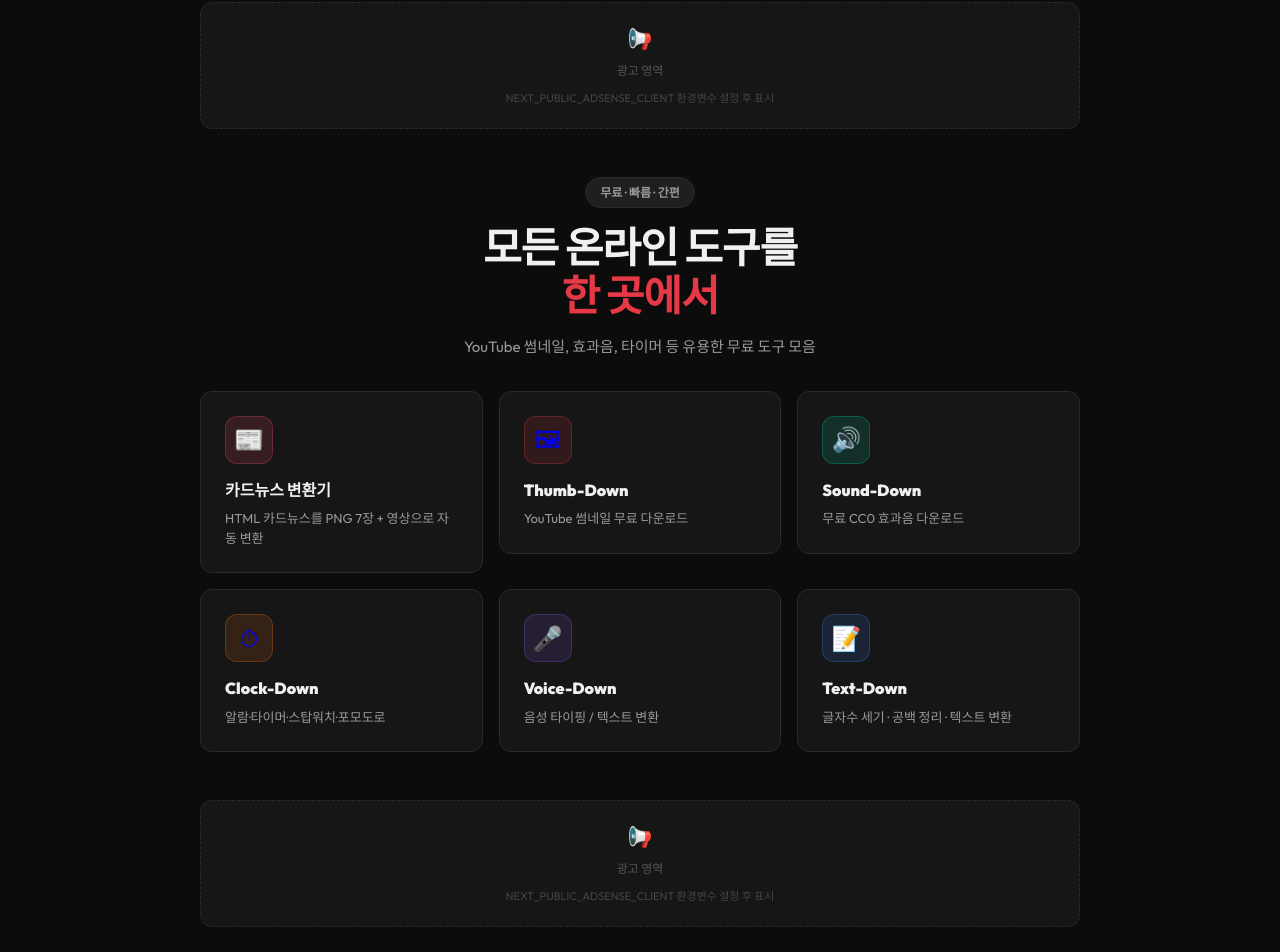
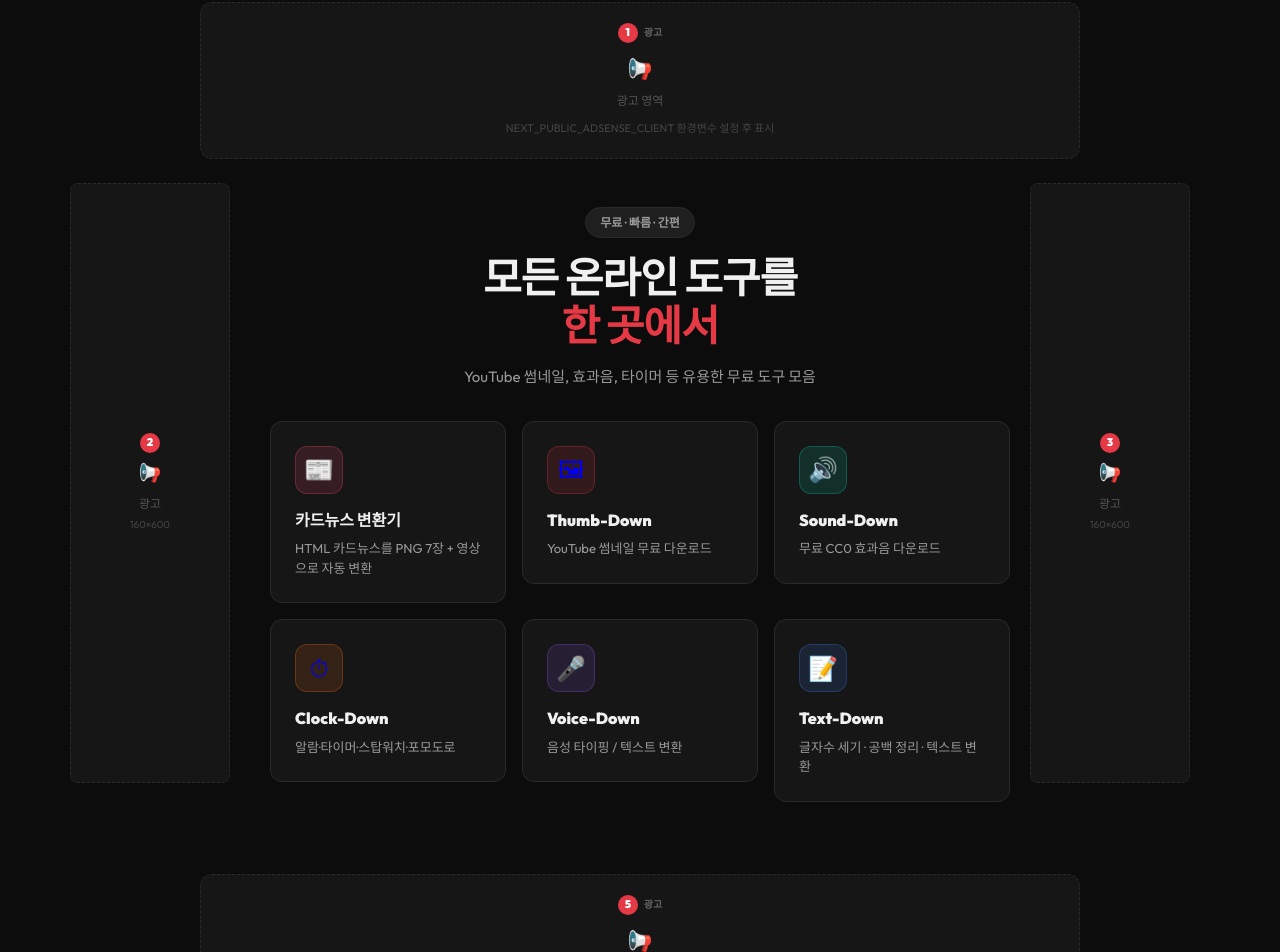
Before and after one commit to mintimjang33/cardnews-converter, a Next.js app: page / in a window 1280 px wide. Shown: the part 95-1047 px from the top of the page. Built offline with nearby package versions, Linux system fonts and the light colour scheme; no server answers.

Commit message:
Add files via upload

```diff
--- a/pages/index.js
+++ b/pages/index.js
@@ -3,7 +3,7 @@ import Head from 'next/head'
 import Link from 'next/link'
 import Header from '../components/Header'
 import Footer from '../components/Footer'
-import { AdSlot } from '../components/AdSlot'
+import { AdSlot, SidebarAd } from '../components/AdSlot'
 
 const TOOLS = [
   {
@@ -58,10 +58,14 @@ const I18N = {
 
 export default function Home() {
   const [lang, setLang] = useState('ko')
+  const [adsOn, setAdsOn] = useState(true)
 
   useEffect(() => {
     const saved = localStorage.getItem('dt_lang')
     if (saved === 'en' || saved === 'ko') setLang(saved)
+    fetch('/api/settings/get').then(r => r.json()).then(d => {
+      if (d.adsOn !== undefined) setAdsOn(d.adsOn)
+    }).catch(() => {})
   }, [])
 
   const toggleLang = () => {
@@ -71,6 +75,7 @@ export default function Home() {
   }
 
   const t = I18N[lang]
+
   return (
     <>
       <Head>
@@ -84,12 +89,16 @@ export default function Home() {
 
       <Header lang={lang} onToggleLang={toggleLang} siteName="DownTools" siteHref="/" />
 
-      <div className="wrap">
-        {/* 상단 광고 */}
-        <div style={{ marginTop: 24 }}>
-          <AdSlot slot={process.env.NEXT_PUBLIC_AD_SLOT_TOP || '1111111111'} label={t.adLabel} />
+      {adsOn && (
+        <div className="wrap" style={{ marginTop: 24 }}>
+          <AdSlot slot={process.env.NEXT_PUBLIC_AD_SLOT_TOP || '1111111111'} number={1} label={t.adLabel} />
         </div>
+      )}
 
+      <div className="page-layout">
+        {adsOn && <aside className="sidebar"><SidebarAd slot={process.env.NEXT_PUBLIC_AD_SLOT_LEFT || '5555555555'} number={2} label={t.adLabel} /></aside>}
+
+        <main className="main-content" style={{ padding: '0 20px' }}>
           {/* 히어로 */}
           <section className="hero">
             <div className="hero-badge">{t.badge}</div>
@@ -98,7 +107,7 @@ export default function Home() {
           </section>
 
           {/* 툴 그리드 */}
-        <div style={{ display: 'grid', gridTemplateColumns: 'repeat(auto-fill, minmax(260px, 1fr))', gap: 16, marginBottom: 48 }}>
+          <div style={{ display: 'grid', gridTemplateColumns: 'repeat(auto-fill, minmax(220px, 1fr))', gap: 16, marginBottom: 48 }}>
             {TOOLS.map(tool => (
               <Link key={tool.href} href={tool.coming ? '#' : tool.href}
                 style={{ textDecoration: 'none', pointerEvents: tool.coming ? 'none' : 'auto' }}>
@@ -107,7 +116,6 @@ export default function Home() {
                   borderRadius: 'var(--radius)', padding: 24,
                   transition: 'all 0.2s', cursor: tool.coming ? 'default' : 'pointer',
                   opacity: tool.coming ? 0.5 : 1,
-                ':hover': { borderColor: tool.color }
                 }}
                   onMouseEnter={e => { if (!tool.coming) e.currentTarget.style.borderColor = tool.color }}
                   onMouseLeave={e => { e.currentTarget.style.borderColor = 'var(--border)' }}
@@ -131,12 +139,18 @@ export default function Home() {
               </Link>
             ))}
           </div>
+        </main>
 
-        {/* 하단 광고 */}
-        <AdSlot slot={process.env.NEXT_PUBLIC_AD_SLOT_MIDDLE || '3333333333'} label={t.adLabel} />
+        {adsOn && <aside className="sidebar"><SidebarAd slot={process.env.NEXT_PUBLIC_AD_SLOT_RIGHT || '6666666666'} number={3} label={t.adLabel} /></aside>}
       </div>
 
-      <Footer lang={lang} siteName="DownTools" />
+      {adsOn && (
+        <div className="wrap" style={{ marginTop: 24, marginBottom: 24 }}>
+          <AdSlot slot={process.env.NEXT_PUBLIC_AD_SLOT_MIDDLE || '3333333333'} number={5} label={t.adLabel} />
+        </div>
+      )}
+
+      <Footer lang={lang} siteName="DownTools" adsOn={adsOn} />
     </>
   )
 }
```
Lines whose indentation alone changed are shown as unchanged.
